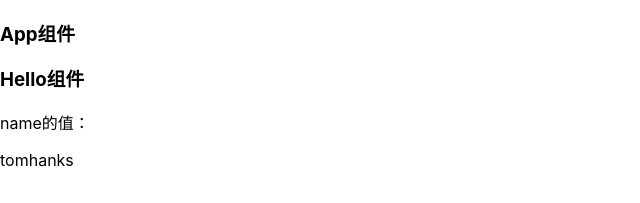
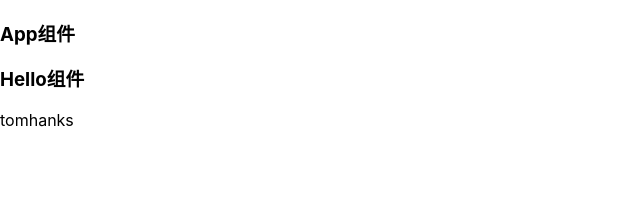
Before and after one commit to Xuan1202/myapp-ts, a React (Create React App) app: page / in a window 1280 px wide. Shown: the top 203 px of the page, without its empty margins (0-640 px from the left). Built offline with nearby package versions, Linux system fonts and the light colour scheme.

Commit message:
fix: Hello组件删除span

```diff
--- a/package.json
+++ b/package.json
@@ -31,7 +31,11 @@
         ]
     },
     "lint-staged": {
-        "*.{js,css,md,ts,tsx,json}": "prettier --write"
+        "*.{ts,tsx}":[
+            "eslint --fix",
+            "git add",
+            "prettier --write"
+        ]
     },
     "browserslist": {
         "production": [
--- a/src/Hello.tsx
+++ b/src/Hello.tsx
@@ -8,9 +8,7 @@ interface Greeting {
 const Hello: React.FC<Greeting> = (props: Greeting) => {
     return (
         <div>
-
             <h3>Hello组件</h3>
-            <span>name的值：</span>
             <p>{props.name === 'tom' ? props.name + 'hanks' : props.name}</p>
         </div>
     )
```
Also changed, not shown: 1 other file (tests, documents, lock files or other folders).
